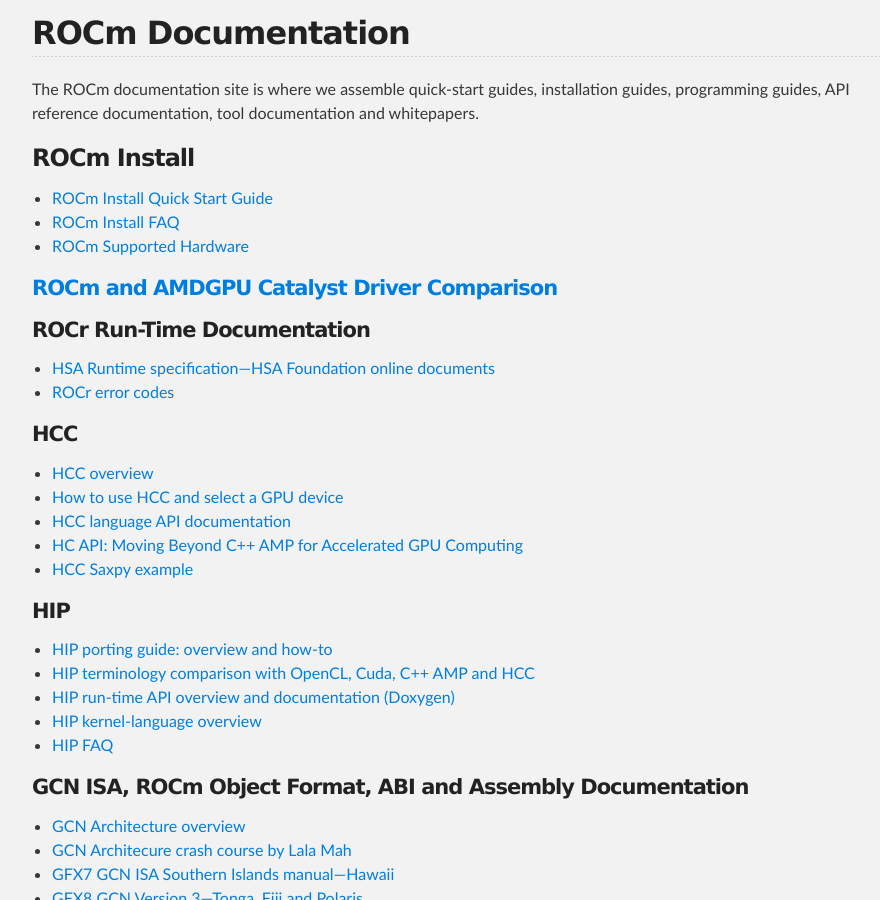
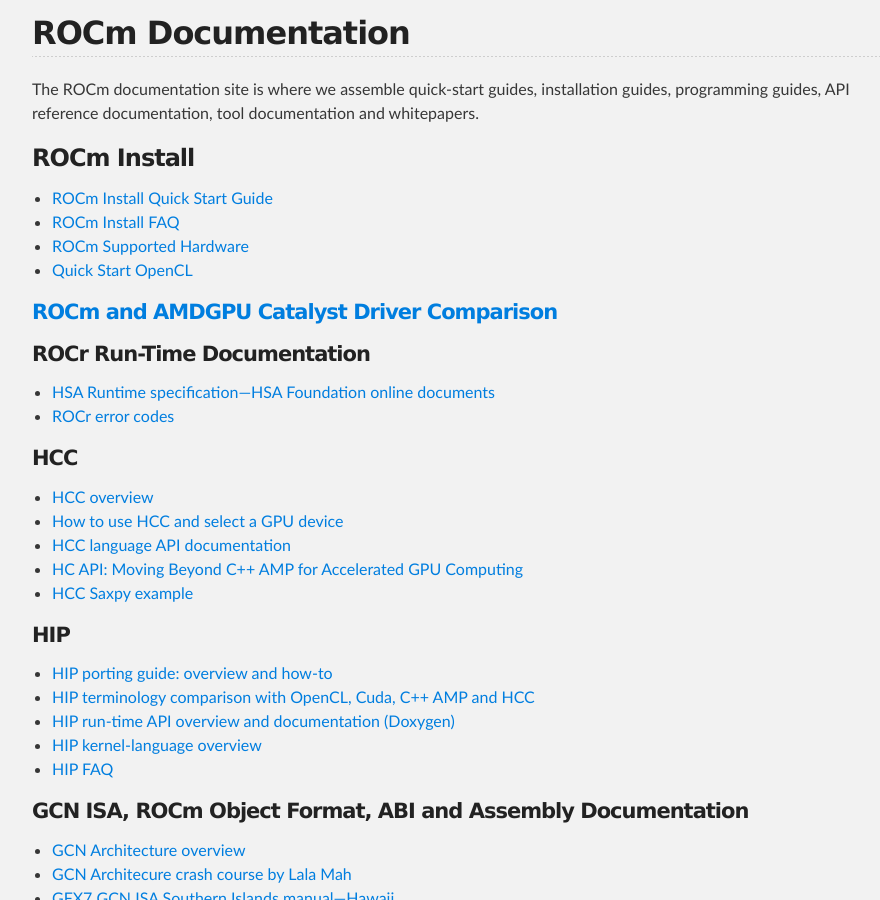
Before and after one commit to ROCm/ROCm.github.io, a Jekyll site: the page built from documentation.md, in a window 1280 px wide and 900 px high, scrolled down 344 px. Shown: the whole window, without its empty margins (183-1063 px from the left). Built offline with Jekyll 4.4.1, drawn with Linux system fonts in a browser that asks for light colours.

Commit message:
Update documentation.md

```diff
--- a/documentation.md
+++ b/documentation.md
@@ -11,6 +11,7 @@
 * [ROCm Install Quick Start Guide](ROCmInstall.md)
 * [ROCm Install FAQ](install_issues.md)
 * [ROCm Supported Hardware](hardware.md)
+* [Quick Start OpenCL](QuickStartOCL.md)
 
 #### [ROCm and AMDGPU Catalyst Driver Comparison](ROCmRadeonProcompare.md)
 
```
